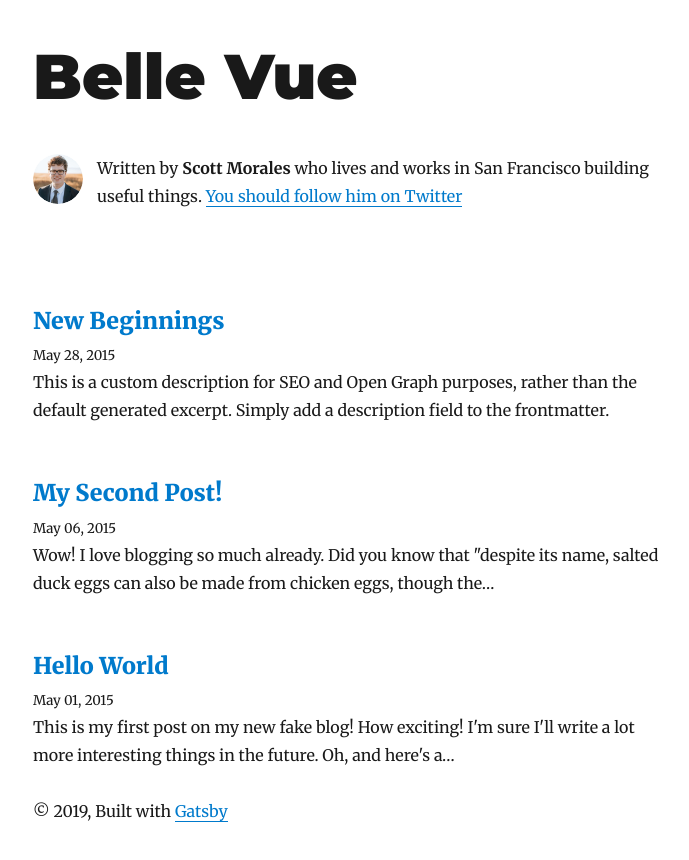
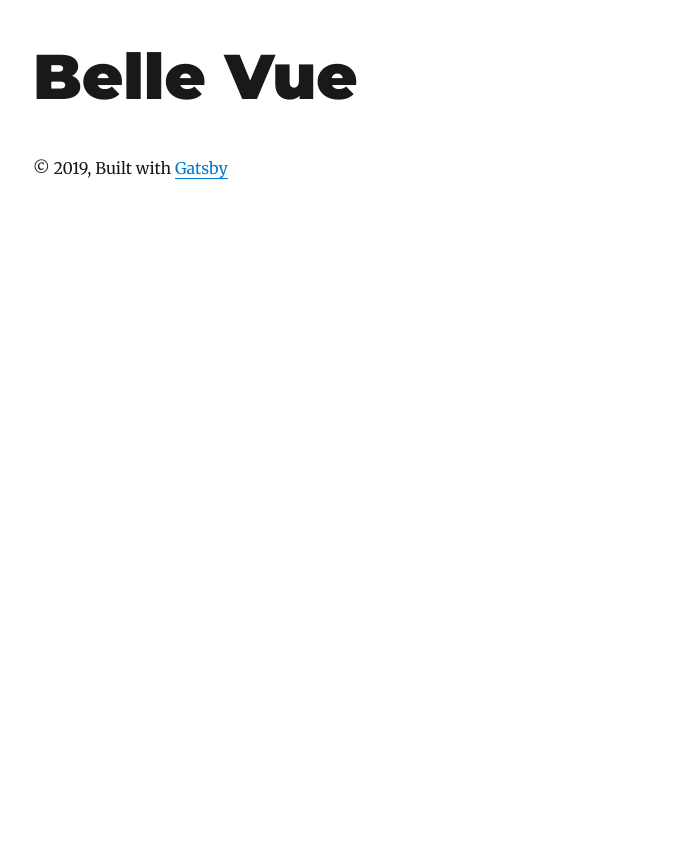
Before and after one commit to scottmo223/bellevue, a Gatsby site: page / in a window 1280 px wide. Shown: the whole page, without its empty margins (292-981 px from the left). After the commit the page ends 800 px from the top, so only its background shows below. Built offline with nearby package versions, Linux system fonts and the light colour scheme; Gatsby itself is replaced by a stand-in of ours; some packages are replaced by stand-ins of ours.

Commit message:
remove bio and postlist from index page

```diff
--- a/src/pages/index.js
+++ b/src/pages/index.js
@@ -1,8 +1,7 @@
 import React from "react"
 import { graphql } from "gatsby"
 
-import Bio from "../components/bio"
-import PostList from "../components/postList"
+
 import Layout from "../components/layout"
 import SEO from "../components/seo"
 
@@ -18,8 +17,7 @@ class BlogIndex extends React.Component {
           title="All posts"
           keywords={[`blog`, `gatsby`, `javascript`, `react`]}
         />
-        <Bio />
-        <PostList/>
+
       </Layout>
     )
   }
```
